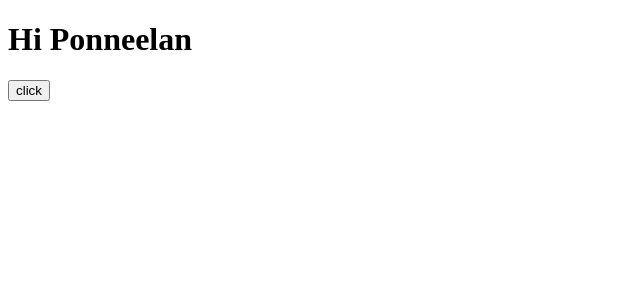
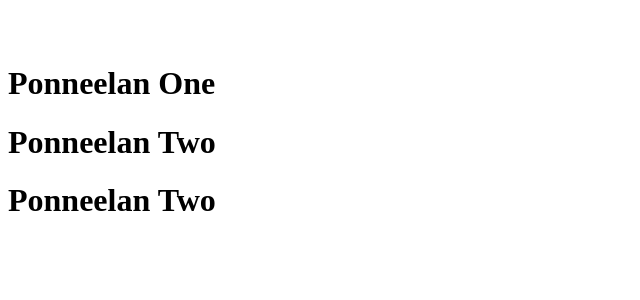
Before and after one commit to Ponneelan/Angular-Basics, an Angular app: page / in a window 1280 px wide. Shown: the top 300 px of the page, without its empty margins (0-640 px from the left). Built offline with nearby package versions, Linux system fonts and the light colour scheme.

Commit message:
view childres decorator added

```diff
--- a/src/app/app.component.html
+++ b/src/app/app.component.html
@@ -1,11 +1,12 @@
-<h1>Hi {{name}} </h1>
+<!-- <h1>Hi {{name}} </h1> -->
 <!-- <app-my-app></app-my-app> -->
  <!-- <app-hooks [name]="name" [json]="json" [array]="arr" [aliasName]="aliasName"></app-hooks> -->
  <!-- <app-parent-to-child [userName]="name"></app-parent-to-child> -->
-<app-chile-to-parent (Emiter)="messageFromChild($event)"></app-chile-to-parent>
+<!-- <app-chile-to-parent (Emiter)="messageFromChild($event)"></app-chile-to-parent> -->
 
-<!-- <br>
 <br>
-<h1>two Child</h1>
+<br>
+<!-- <h1>two Child</h1> -->
 <app-chile-to-parent [name]="name1"></app-chile-to-parent>
-<app-chile-to-parent [name]="name2"></app-chile-to-parent> -->
+<app-chile-to-parent [name]="name2"></app-chile-to-parent>
+<app-chile-to-parent [name]="name2"></app-chile-to-parent>
--- a/src/app/app.component.ts
+++ b/src/app/app.component.ts
@@ -1,4 +1,4 @@
-import { AfterViewInit, Component, ViewChild } from '@angular/core';
+import { AfterViewInit, Component, QueryList, ViewChild, ViewChildren } from '@angular/core';
 import { ChileToParentComponent,Test } from '../app/chile-to-parent/chile-to-parent.component'
 @Component({
   selector: 'app-root',
@@ -18,10 +18,17 @@ export class AppComponent implements AfterViewInit {
 
   @ViewChild(ChileToParentComponent) viewChiled = new ChileToParentComponent();
 
+  @ViewChildren(ChileToParentComponent) viewChildrens!:QueryList<ChileToParentComponent>;
+
   ngAfterViewInit(): void {
     setTimeout(() => {
-      // this.name = this.viewChiled.name;
-      // console.log(this.viewChiled.obj);
+      console.log("viewChile",this.viewChiled.name);
+      // console.log('first',this.viewChildrens);
+      // console.log('first',this.viewChildrens);
+      this.viewChildrens.forEach((data,index)=>{
+        console.log(index,". ",data['name'])
+      });
+
     }, 3000);
   }
 
--- a/src/app/chile-to-parent/chile-to-parent.component.html
+++ b/src/app/chile-to-parent/chile-to-parent.component.html
@@ -1,4 +1,4 @@
 <!-- <p>child-to-parent</p> -->
-<button (click)="passData()">click</button>
+<!-- <button (click)="passData()">click</button> -->
 
 <h1>{{name}}</h1>
--- a/src/app/chile-to-parent/chile-to-parent.component.ts
+++ b/src/app/chile-to-parent/chile-to-parent.component.ts
@@ -22,14 +22,15 @@ export class ChileToParentComponent implements OnInit {
     this.Emiter.emit(this.obj);
   }
   ngOnInit() {
-    setTimeout(() => {
+    // console.log("from Child",this.name);
+    // setTimeout(() => {
       // this.userName.emit("Finstein")
       // this.Emiter.emit(this.obj);
       // this.Emiter.emit(this.array);
-      this.Emiter.emit(1);
-      this.Emiter.emit('Ponneelan');
-      this.Emiter.emit(this.testObj);
-    }, 3000);
+      // this.Emiter.emit(1);
+      // this.Emiter.emit('Ponneelan');
+      // this.Emiter.emit(this.testObj);
+    // }, 3000);
   }
 }
 
--- a/src/app/parent-to-child/parent-to-child.component.html
+++ b/src/app/parent-to-child/parent-to-child.component.html
@@ -1,2 +1 @@
-<h1>Parent to child</h1>
 <p>Hi {{userName}}</p>
```
